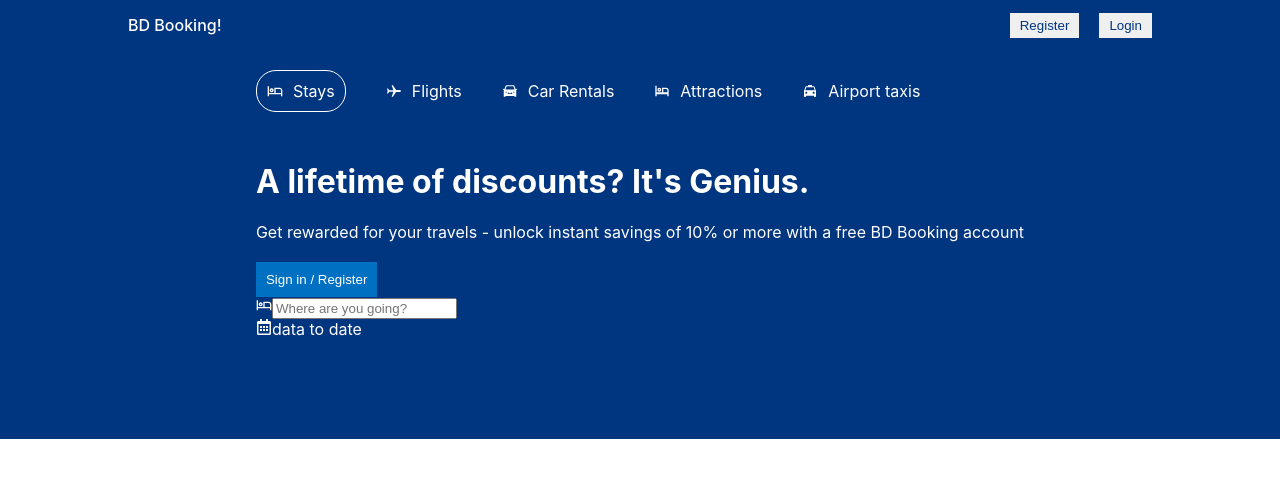
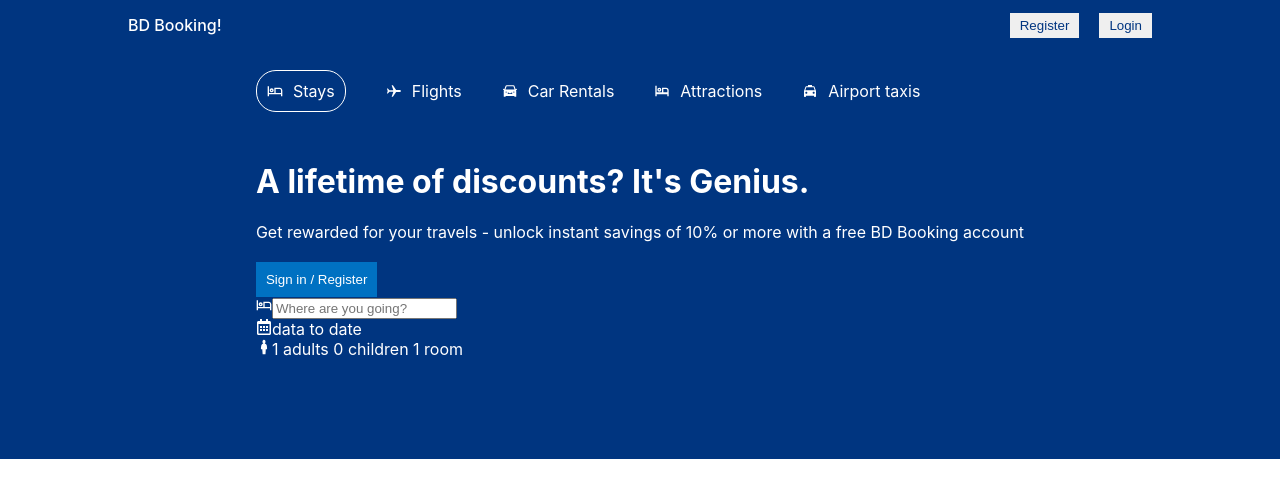
Before and after one commit to Shahriyar-Hosen/bd-booking, a React (Create React App) app: page / in a window 1280 px wide. Shown: the top 498 px of the page. Built offline with nearby package versions, Linux system fonts and the light colour scheme.

Commit message:
headerSearchItem

```diff
--- a/src/Components/Header/Header.jsx
+++ b/src/Components/Header/Header.jsx
@@ -52,6 +52,10 @@ const Header = () => {
             <FaRegCalendarAlt className="headerIcon" />
             <span>data to date</span>
           </div>
+          <div className="headerSearchItem">
+            <GiPerson className="headerIcon" />
+            <span>{`1 adults 0 children 1 room`}</span>
+          </div>
         </div>
       </div>
     </div>
```
